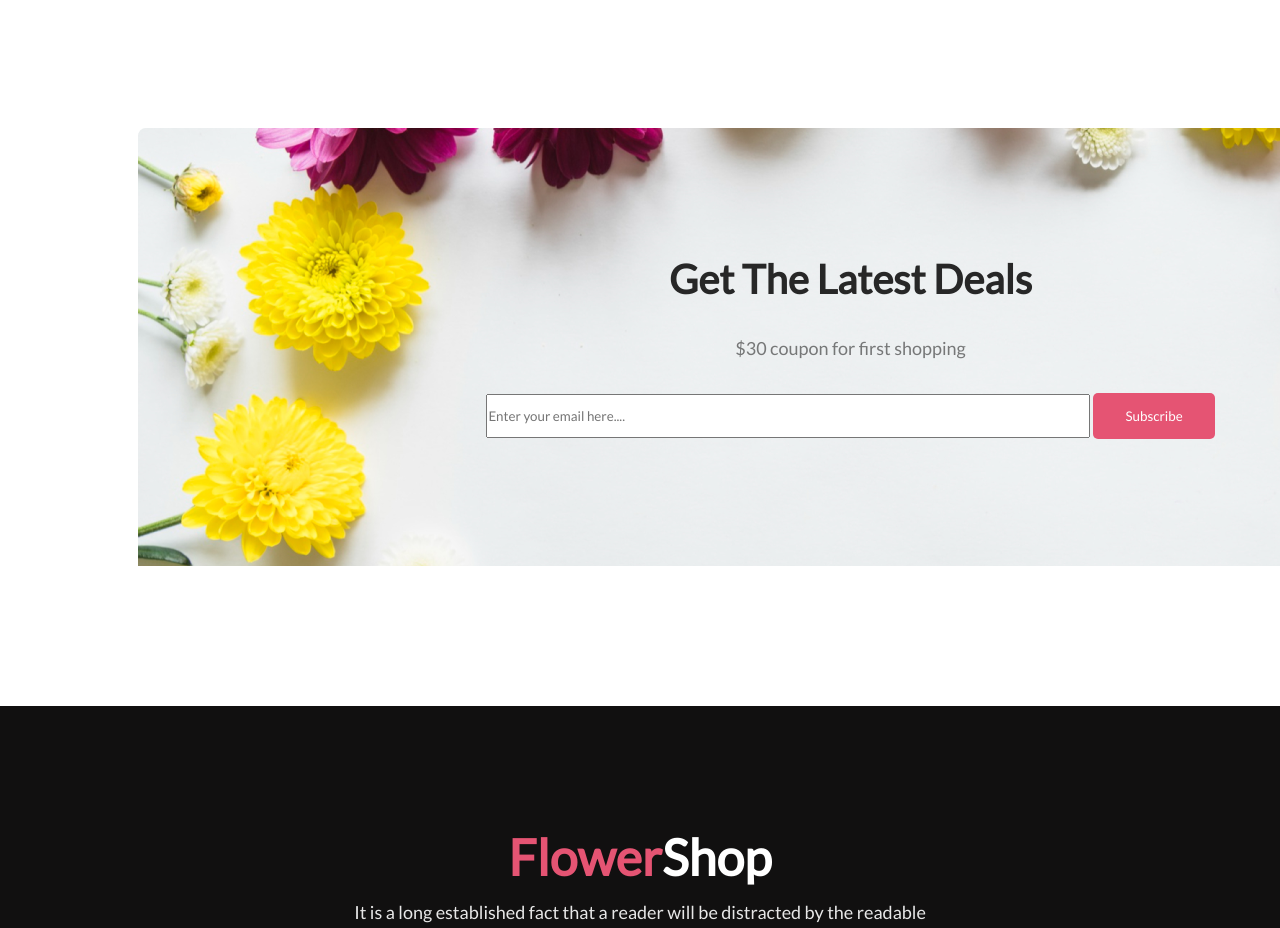
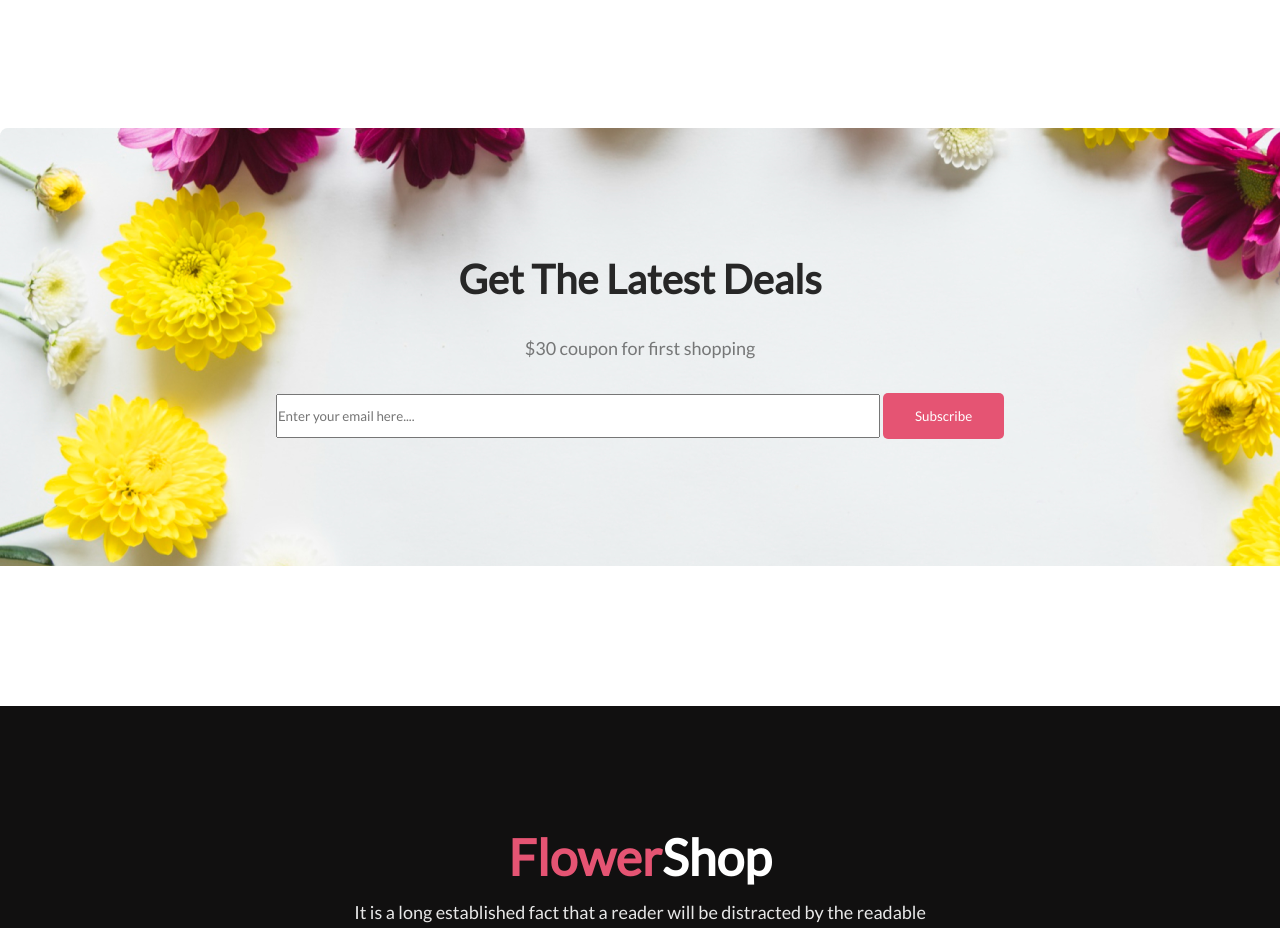
Before and after one commit to ankonbala/first-assignment, a plain HTML site: page index.html in a window 1280 px wide. Shown: the part 3440-4368 px from the top of the page. Drawn offline with Linux system fonts and the light colour scheme.

Commit message:
nine th commit

```diff
--- a/index.html
+++ b/index.html
@@ -87,8 +87,9 @@
                 <div class="sec4-box"><img src="./Flower Asset/Rectangle 5.png" alt=""></div>
                 <div class="sec4-box"><img src="./Flower Asset/Rectangle 6.png" alt=""></div>
             </div>
+           <div class="search-box">
             <div class="search">
-                <div class="search-box">
+                <div>
                     <h1 class="cmn-title">Get The Latest Deals</h1>
                     <p class="header-description">$30 coupon for first shopping</p>
                     <input class="input" type="email" placeholder="Enter your email here...." name="" id="">
@@ -97,9 +98,11 @@
 
                 </div>
             </div>
+           </div>
         </section>
 
     </main>
+    <!--footer part-->
     <footer class="footer">
        <div class="footer-box">
         <h1 class="footer-title"> <span class="span">Flower</span>Shop</h1>
--- a/style.css
+++ b/style.css
@@ -155,24 +155,28 @@ padding-right: 220px;
 .search{
     width: 1425px;
     height: 438px;
-    margin-left: 138px;
     background-image: url("./Flower Asset/Rectangle\ 9.png");
     display: flex;
     justify-content: center;
     align-items: center;
     margin-bottom: 140px;
+
+
 }
 
 
 .search-box{
-text-align: center;
+    display: flex;
+    justify-content: center;
 }
+
 
 .input{
     width: 600px;
     height: 40px;
 }
 
+/*footer part*/
 .footer{
     height:400px;
     background-color: #111010;
```
